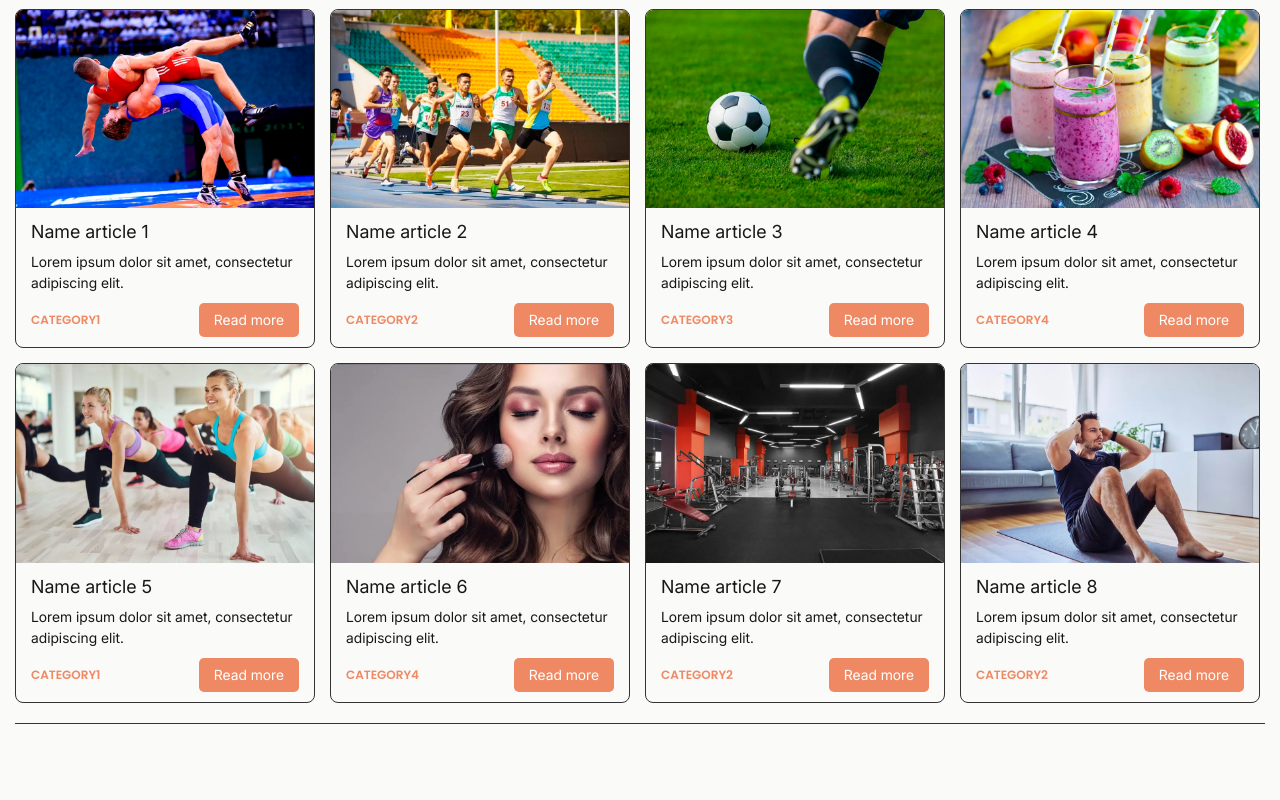
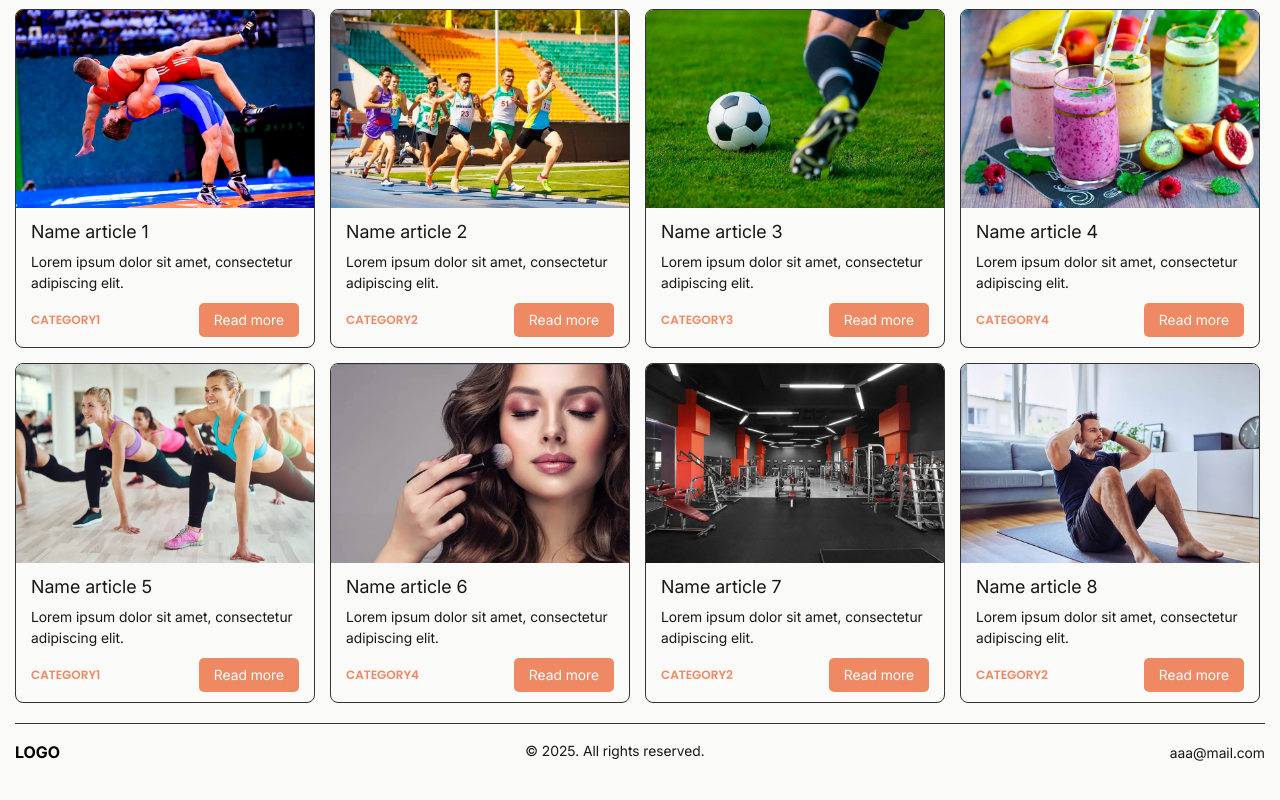
Before and after one commit to Irasov/templateHTML, a plain HTML site: page index.html in a window 1280 px wide. Shown: the part 1252-2052 px from the top of the page. Before the commit the page ends 1976 px from the top, so only its background shows below. Drawn offline with nearby package versions, Linux system fonts and the light colour scheme.

Commit message:
feat: add footer

```diff
--- a/index.html
+++ b/index.html
@@ -80,7 +80,17 @@
       </main>
       <footer class="footer">
         <div class="footer__container">
-          <div class="footer__body"></div>
+          <div class="footer__body">
+            <a href="#" class="footer__logo"> LOGO </a>
+            <div class="footer__info">
+              <p class="footer__text">
+                © 2025. All rights reserved.
+              </p>
+            </div>
+            <div class="footer__contacts">
+              <a href="mailto:aaa@mail.com" class="footer__email"> aaa@mail.com</a>
+            </div>
+          </div>
         </div>
       </footer>
     </div>
--- a/scss/_footer.scss
+++ b/scss/_footer.scss
@@ -0,0 +1,49 @@
+.footer {
+
+		// .footer__container
+
+		&__container {
+		}
+
+		// .footer__body
+
+		&__body {
+      padding: 20px 0 40px 0;
+      display: flex;
+      justify-content: space-between;
+      column-gap: 15px;
+      row-gap: 15px;
+      @media(max-width: $tablet-w) {
+        flex-wrap: wrap;
+        justify-content: center;
+      }
+		}
+
+		// .footer__logo
+
+		&__logo {
+			font-weight: 700;
+			font-size: 16px;
+			color: $text-1;
+			text-transform: uppercase;
+			text-decoration: none;
+			cursor: pointer;
+		}
+    // .footer__info
+    &__info {
+
+    }
+    // .footer__text
+    &__text {
+      font-size: 14px;
+    }
+
+    &__contacts {
+
+    }
+
+    &__email {
+      font-size: 14px;
+      color: $text-2;
+    }
+}
```
Also changed, not shown: css/style.css.
